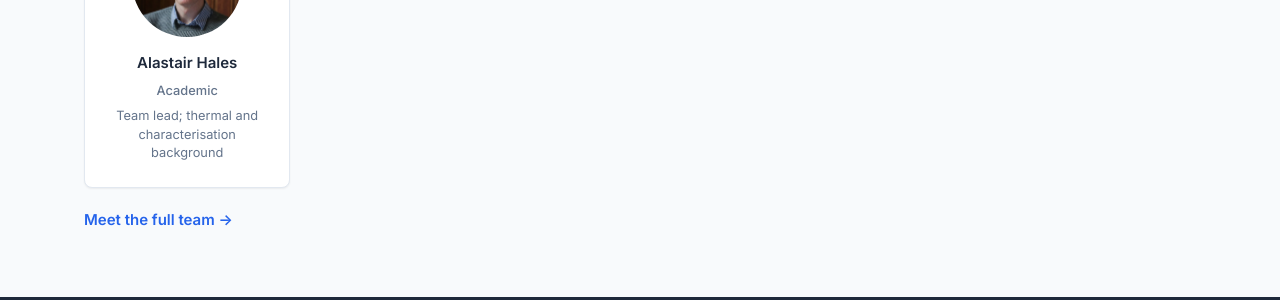
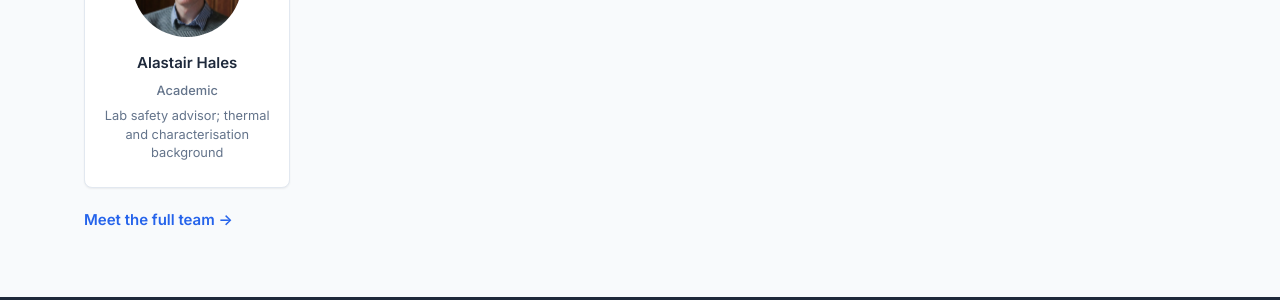
Before and after one commit to BristolBatteries/bristolbatteries.github.io, a Jekyll site: the page built from index.html, in a window 1280 px wide and 900 px high, scrolled down 2145 px. Shown: the part 264-564 px from the top of the window. Built offline with Jekyll 4.4.1, drawn with Linux system fonts in a browser that asks for light colours.

Commit message:
Update Alastair Hales excerpt: Team lead -> Lab safety advisor

```diff
--- a/_people/alastair-hales.md
+++ b/_people/alastair-hales.md
@@ -11,7 +11,7 @@ themes:
   - energy-access
 
 excerpt: >
-  Team lead; thermal and characterisation background
+  Lab safety advisor; thermal and characterisation background
 
 email: "a.hales@bristol.ac.uk"
 github: "https://github.com/AHales89"
```
